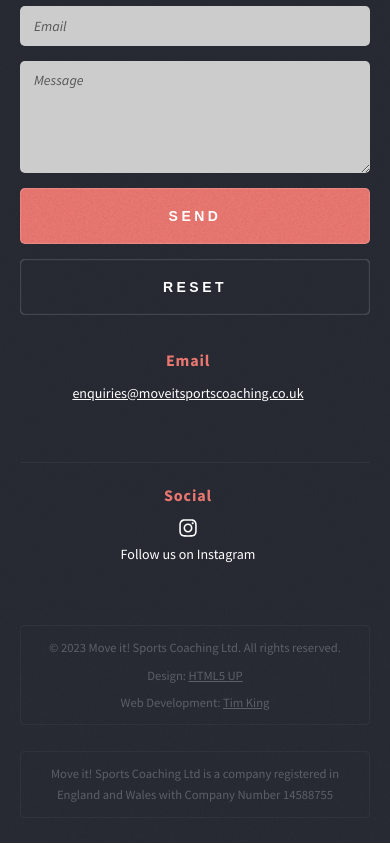
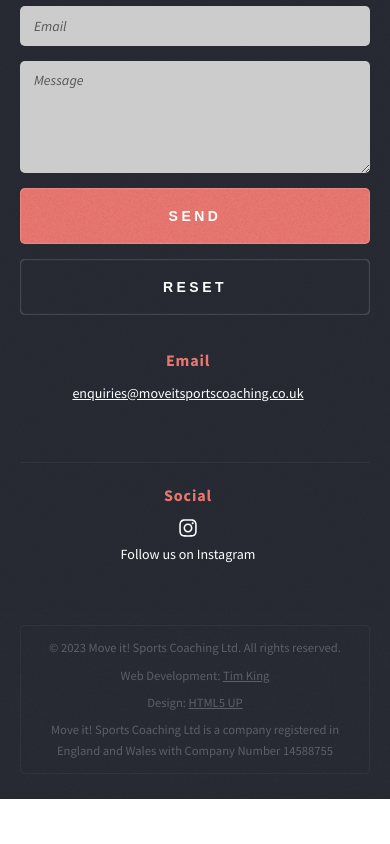
Before and after one commit to Kingtim11/move-it-sports-coaching, a React (Create React App) app: page / in a window 390 px wide. Shown: the part 3077-3921 px from the top of the page. After the commit the page ends 3877 px from the top, so only its background shows below. Built offline with nearby package versions, Linux system fonts and the light colour scheme.

Commit message:
Company info updated

```diff
--- a/src/pages/HomePage.jsx
+++ b/src/pages/HomePage.jsx
@@ -216,12 +216,9 @@ function FooterSection() {
         <div id="copyright">
             <ul>
                 <li>© 2023 Move it! Sports Coaching Ltd. All rights reserved.</li>
-
+                <li>Web Development: <Link className='link-style2' to="https://timking.netlify.app/">Tim King</Link></li>
                 <li>Design: <Link className='link-style2' to="http://html5up.net">HTML5 UP</Link></li>
-                <li>Web Development: <Link className='link-style2' to="https://timking.netlify.app/">Tim King</Link></li>
-            </ul><br />
-            <ul>
-            <li>Move it! Sports Coaching Ltd is a company registered in England and Wales with Company Number 14588755</li>
+                <p>Move it! Sports Coaching Ltd is a company registered in England and Wales with Company Number 14588755</p>
             </ul>
         </div>
     )
--- a/src/styles/main.css
+++ b/src/styles/main.css
@@ -2541,6 +2541,10 @@ input, select, textarea {
 				border-left: solid 1px #333;
 				border-left-color: rgba(255, 255, 255, 0.05);
 			}
+				#copyright p {
+					margin-bottom: 0;
+					margin-top: 0.5em;
+				}
 
 					#copyright ul li:first-child {
 						border-left: 0;
@@ -3031,6 +3035,10 @@ input, select, textarea {
 						padding: 0;
 					}
 
+						#copyright p {
+							margin-bottom: 0;
+						}
+
 							#copyright ul li:first-child {
 								margin-top: 0;
 							}
@@ -3266,6 +3274,9 @@ input, select, textarea {
 							border-left: 0;
 							padding: 0;
 						}
+							#copyright p {
+								margin-bottom: 0;
+							}
 
 								#copyright ul li:first-child {
 									margin-top: 0;
```
Lines whose indentation alone changed are shown as unchanged.
